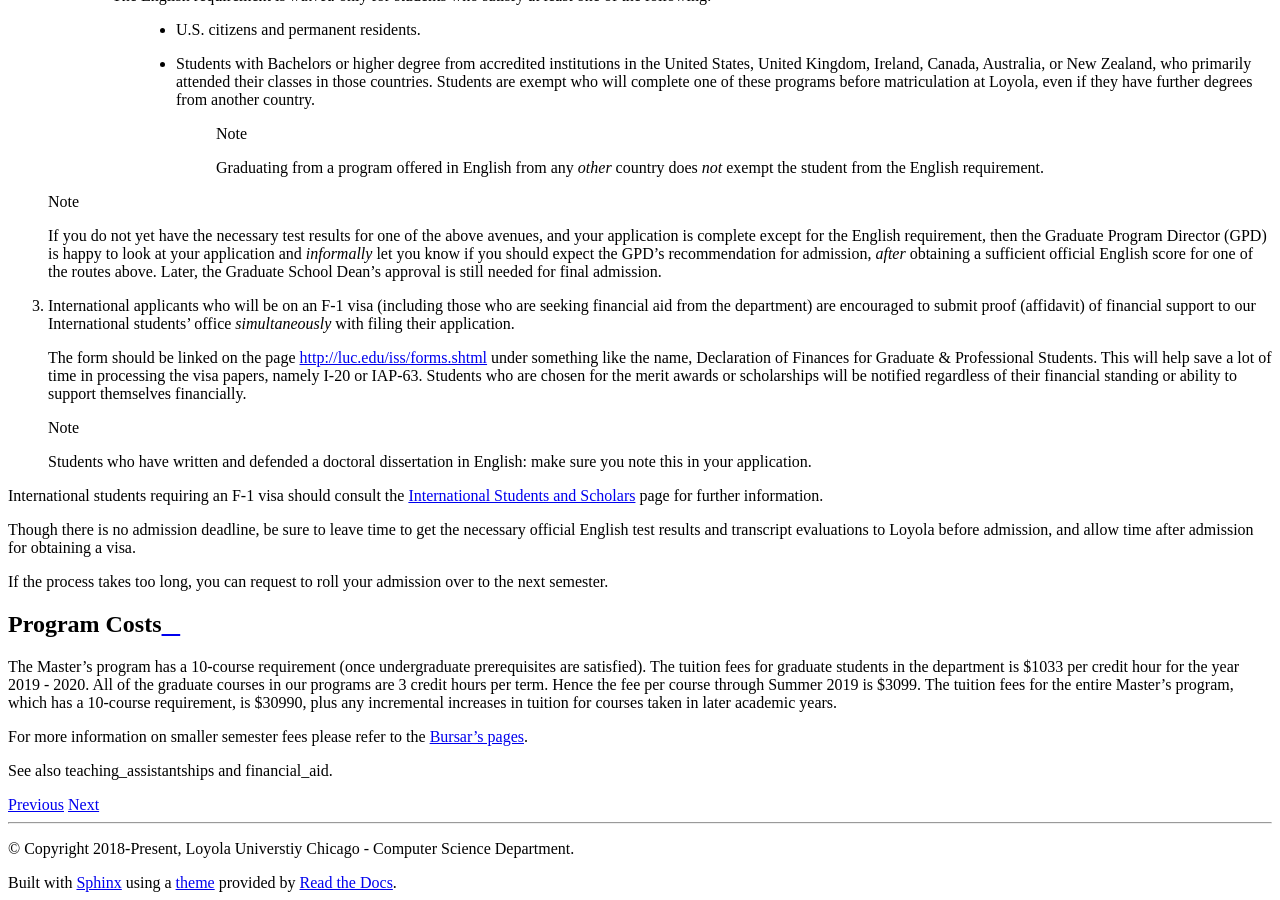
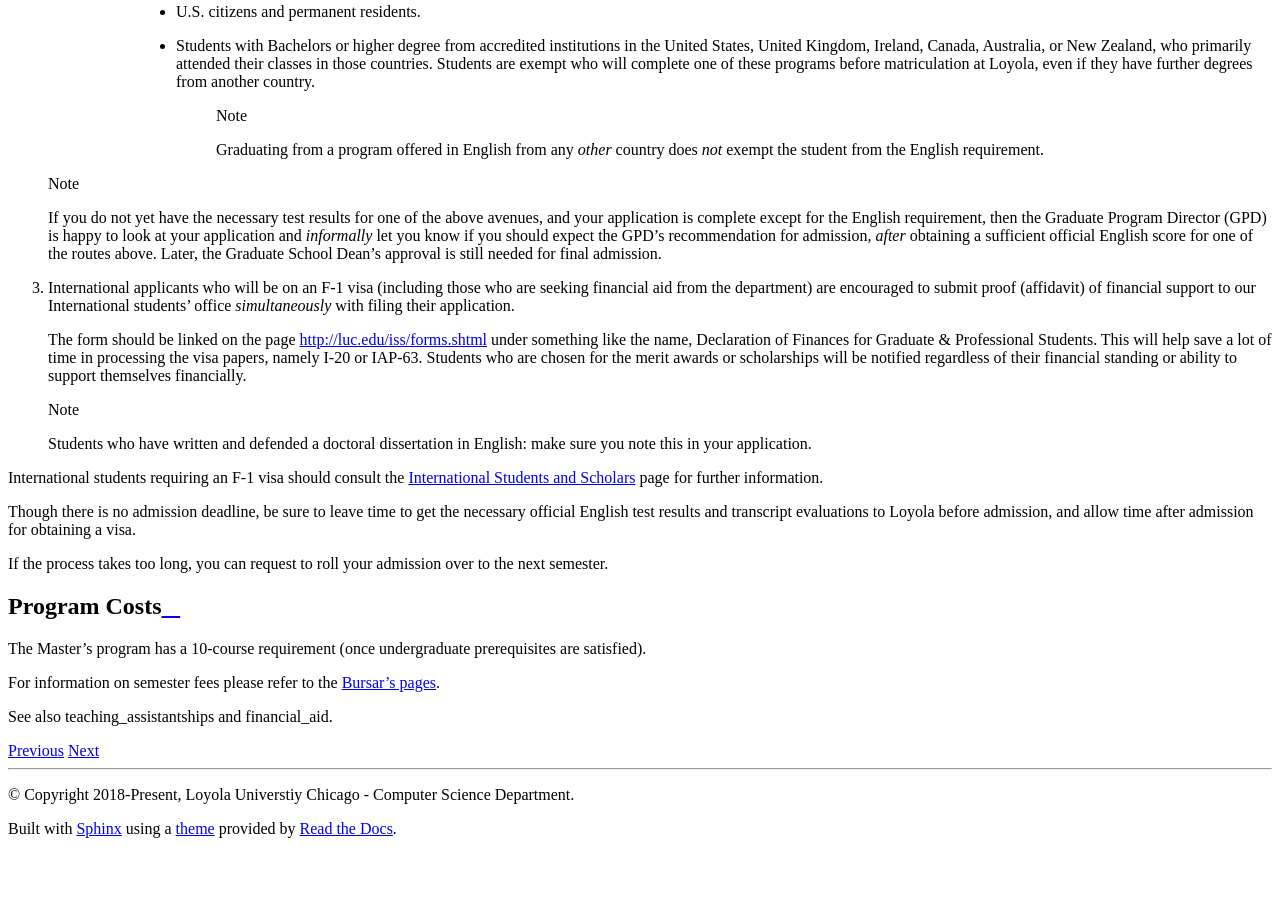
Before and after one commit to LoyolaChicagoCS/gradhandbook, a Sphinx documentation site: the page built from source/prospective_students.rst, in a window 1280 px wide and 900 px high, scrolled down 3790 px. Built offline with Sphinx 7.4.7 and the Read the Docs theme 2.0.0, drawn with Linux system fonts in a browser that asks for light colours; after the commit the page ends 4636 px from its top, so only the background shows below that; some of the changed text lies outside the part shown.

Commit message:
Remove anything refering to fees

```diff
--- a/source/general.rst
+++ b/source/general.rst
@@ -147,7 +147,7 @@ Transportation
 
 Parking is available near the Water Tower Campus, although it is rather expensive. For sites listed in http://www.luc.edu/campustransportation/generalinformation/watertowercampus/ you can have your parking stub stamped at the information desk at the 25 E. Pearson building to receive a discount. As a current student, you will also want to acquaint yourself with the University’s inter-campus shuttle bus service. Public buses and the “El” run frequently between campuses and to other points in the city.
 
-There is also parking available near the Lake Shore Campus. The main parking structure is adjacent to Sheridan Road and the Halas Sports Center. The fee for one-day parking on campus is $7.00 or more. At peak class times, available parking can sometimes be scarce. Street parking in the community immediately surrounding campus is scarce. It is also restricted to residents during certain hours, so be sure to read the signs carefully to avoid being ticketed by the police.
+There is also parking available near the Lake Shore Campus. The main parking structure is adjacent to Sheridan Road and the Halas Sports Center.
 
 Further information on parking and long term parking permits is available at http://www.luc.edu/parking/. For information on the shuttle, see http://www.luc.edu/transportation/shuttlebus.shtml.
 
--- a/source/prospective_students.rst
+++ b/source/prospective_students.rst
@@ -65,7 +65,7 @@ Requirements for All Applicants
 For admission to the graduate degree program in the Department of Computer Science, submit the items below that are not listed as optional. You may also submit further items if you feel they would help bolster your admissions case.
 If you are an international student please *also* note the :ref:`additional_requirements_for_international_applicants`.
 
-#.  Completed application form, preferably completed `online <https://gpem.luc.edu/apply/>`_ with *no fee* or alternately `downloaded <http://www.luc.edu/gpem/applications/gpemapplication.pdf>`_ and delivered on paper *with a $50 fee*.
+#.  Completed application form, preferably completed `online <https://gpem.luc.edu/apply/>`_ or alternately `downloaded <http://www.luc.edu/gpem/applications/gpemapplication.pdf>`_ and delivered on paper.
 
     For navigating the application, note that the programs are in the **School of Arts and Sciences**, and all are offered by the Computer Science department, so the Information Technology and Software Engineering degree names are prefixed by "Computer Science"
 
@@ -130,7 +130,7 @@ Here are *additional* requirements and an option for international student admis
         .. tip::
             A suggested exception to getting the general transcript evaluation.
 
-        If you have international graduate-level coursework after 4 years of college-level work, see :ref:`international_transfer`. Those students living abroad and seriously considering Loyola can write to the Graduate Program Director at gpd@cs.luc.edu about waiving the transcript evaluation fee.
+        If you have international graduate-level coursework after 4 years of college-level work, see :ref:`international_transfer`.
 
         .. note::
             Be sure the *rest* of your application is submitted when making this request, so it can be properly considered. Official notification of a passing English test score must be included at that time. Requesting that Loyola handle the evaluation will require *extra time*, since the transcript forms must be received first by Loyola and sent off again to Educational Perspectives.
@@ -204,8 +204,8 @@ If the process takes too long, you can request to roll your admission over to th
 Program Costs
 *************
 
-The Master's program has a 10-course requirement (once undergraduate prerequisites are satisfied). The tuition fees for graduate students in the department is $1033 per credit hour for the year 2019 - 2020. All of the graduate courses in our programs are 3 credit hours per term. Hence the fee per course through Summer 2019 is $3099. The tuition fees for the entire Master's program, which has a 10-course requirement, is $30990, plus any incremental increases in tuition for courses taken in later academic years.
+The Master's program has a 10-course requirement (once undergraduate prerequisites are satisfied).
 
-For more information on smaller semester fees please refer to the `Bursar's pages <http://www.luc.edu/bursar/tuition.shtml>`_.
+For information on semester fees please refer to the `Bursar's pages <http://www.luc.edu/bursar/tuition.shtml>`_.
 
 See also :ref:`teaching_assistantships` and :ref:`financial_aid`.
--- a/source/regulations.rst
+++ b/source/regulations.rst
@@ -345,7 +345,7 @@ Procedure
 
 Go into Locus and submit your graduation application *by the deadline*. That is all you need to do if you are on time. There is no penalty for guessing early about when you will graduate, but you will need to apply again for the actual time.
 
-You can apply up to 15 days later, *with a penalty fee*: see http://www.luc.edu/media/lucedu/gradschool/pdfs/LATE%20Application%20to%20Receive%20a%20Degree.pdf In case of the URL changes, it should be listed on the Graduate School Forms page under Late Application for Graduation.
+You can apply up to 15 days later: see http://www.luc.edu/media/lucedu/gradschool/pdfs/LATE%20Application%20to%20Receive%20a%20Degree.pdf In case of the URL changes, it should be listed on the Graduate School Forms page under Late Application for Graduation.
 
 Graduation Ceremonies are only in May
 =====================================
```
